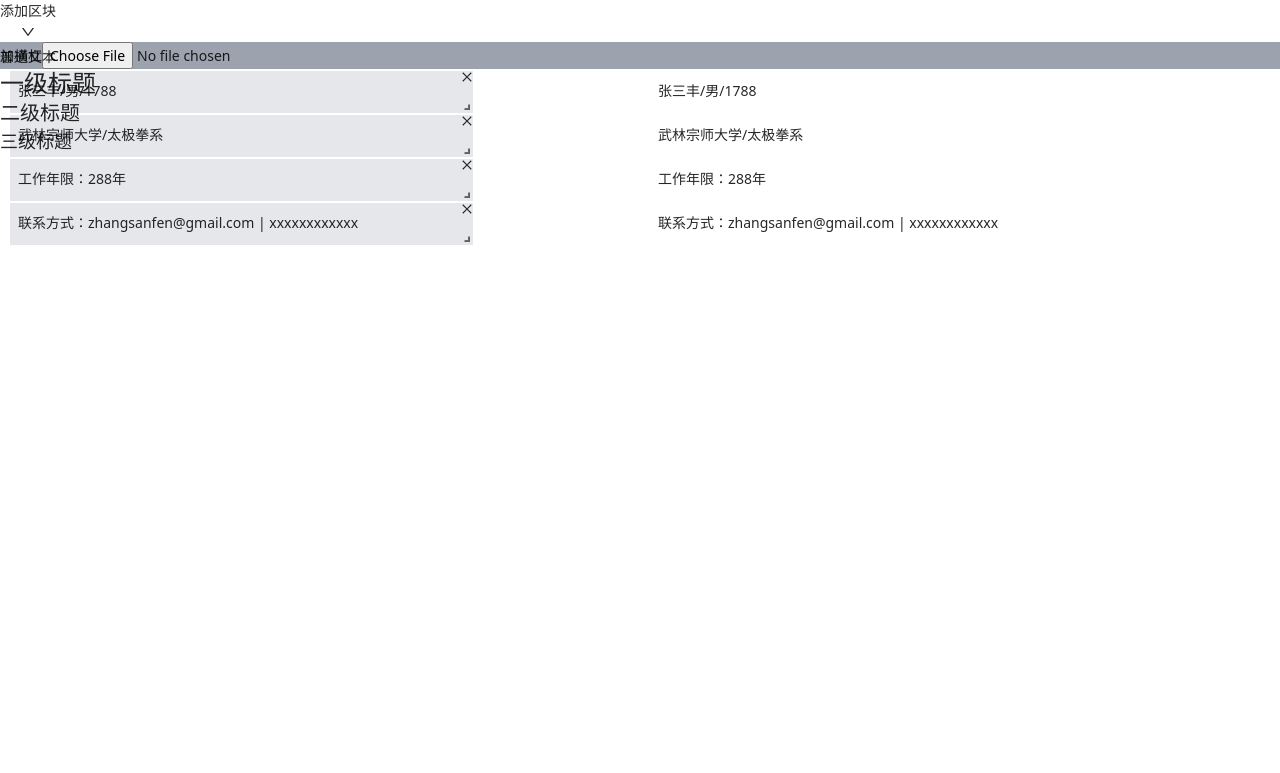
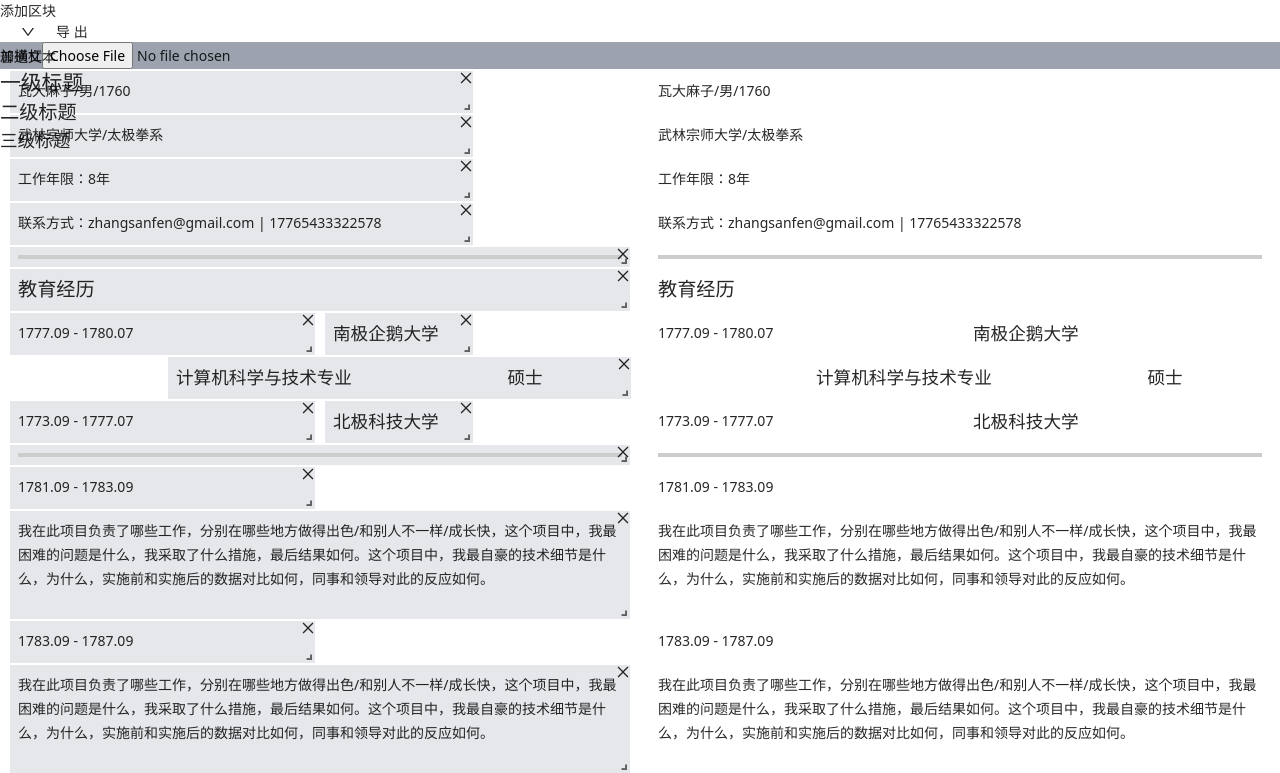
Before and after one commit to MasonEast/cool-resume, a React (Create React App) app: page / in a window 1280 px wide. Shown: the top 773 px of the page. Built offline with nearby package versions, Linux system fonts and the light colour scheme.

Commit message:
增加tpl数据回显

```diff
--- a/src/page/home/components/header/index.tsx
+++ b/src/page/home/components/header/index.tsx
@@ -20,6 +20,8 @@ export default function Header({ addBlock }: Props) {
       },
     });
   };
+
+  const handleExport = () => {};
 
   const menu = (
     <Menu
@@ -55,6 +57,7 @@ export default function Header({ addBlock }: Props) {
           </Space>
         </Button>
       </Dropdown>
+      <Button onClick={handleExport}>导出</Button>
     </header>
   );
 }
--- a/src/page/home/constants.ts
+++ b/src/page/home/constants.ts
@@ -10,71 +10,21 @@ export const TYPE = {
 
 export const BLOCK_STYLE: Record<string, React.CSSProperties> = {
   h1: {
-    fontSize: "2rem",
-    fontWeight: "bold",
+    fontSize: "1.3rem",
+    fontWeight: "500",
     lineHeight: "1.5rem",
   },
   h2: {
-    fontSize: "1.6rem",
-    fontWeight: "bold",
+    fontSize: "1.2rem",
+    fontWeight: "500",
     lineHeight: "1.5rem",
   },
   h3: {
-    fontSize: "1.2rem",
-    fontWeight: "bold",
+    fontSize: "1.1rem",
+    fontWeight: "500",
     lineHeight: "1.5rem",
   },
   p: {
     lineHeight: "1.5rem",
   },
 };
-
-export const LAYOUT = [
-  {
-    i: "a",
-    x: 0,
-    y: 0,
-    w: 3,
-    h: 2,
-  },
-  {
-    i: "b",
-    x: 0,
-    y: 1,
-    w: 3,
-    h: 2,
-  },
-  {
-    i: "c",
-    x: 0,
-    y: 2,
-    w: 3,
-    h: 2,
-  },
-  {
-    i: "d",
-    x: 0,
-    y: 2,
-    w: 3,
-    h: 2,
-  },
-];
-
-export const BLOCK_DATA = {
-  a: {
-    text: "张三丰/男/1788",
-    type: "p",
-  },
-  b: {
-    text: "武林宗师大学/太极拳系",
-    type: "p",
-  },
-  c: {
-    text: "工作年限：288年",
-    type: "p",
-  },
-  d: {
-    text: "联系方式：zhangsanfen@gmail.com | xxxxxxxxxxxx",
-    type: "p",
-  },
-};
--- a/src/page/home/index.tsx
+++ b/src/page/home/index.tsx
@@ -2,7 +2,8 @@ import React, { ReactNode, useState } from "react";
 import { CloseOutlined } from "@ant-design/icons";
 import { Layout, Responsive, WidthProvider } from "react-grid-layout";
 
-import { LAYOUT, BLOCK_DATA, BLOCK_STYLE, AVATAR } from "./constants";
+import { BLOCK_STYLE, AVATAR } from "./constants";
+import { LAYOUT, BLOCK_DATA } from "./tpl";
 import Header from "./components/header";
 
 const ResponsiveGridLayout = WidthProvider(Responsive);
@@ -31,8 +32,6 @@ function App() {
     },
   }: Data) => {
     const key = layout.i || String(Date.now() + layouts.length);
-    console.log(key, "key");
-
     if (layout) {
       layout.i = key;
       setLayouts([...layouts, layout as Layout]);
@@ -49,8 +48,9 @@ function App() {
 
   const handleAddDvider = () => {
     addBlock({
-      text: <p style={{ backgroundColor: "black", height: "100%" }} />,
+      text: <p style={{ backgroundColor: "#ccc", height: "100%" }} />,
       layout: {
+        i: `divider-${Date.now()}`,
         x: 0,
         y: 0,
         w: 6,
@@ -121,6 +121,7 @@ function App() {
       return data;
     });
   };
+  console.log(JSON.stringify(layouts), JSON.stringify(blockData), "---ab");
 
   return (
     <div className="App">
@@ -149,12 +150,12 @@ function App() {
             <div key={item.i}>
               <div
                 onBlur={(e) => handleBlockChange(item.i, e)}
-                contentEditable
+                contentEditable={!item.i.includes("divider")}
                 suppressContentEditableWarning
                 className="bg-gray-200 h-full leading-normal p-2"
-                style={BLOCK_STYLE[blockData[item.i].type || ""]}
+                style={BLOCK_STYLE[blockData[item.i]?.type || ""]}
               >
-                {blockData[item.i].text}
+                {blockData[item.i]?.text}
               </div>
               <CloseOutlined
                 className="absolute top-0 right-0 text-xs cursor-pointer"
@@ -176,9 +177,9 @@ function App() {
             <div key={item.i}>
               <div
                 className=" h-full leading-normal p-2"
-                style={BLOCK_STYLE[blockData[item.i].type || ""]}
+                style={BLOCK_STYLE[blockData[item.i]?.type || ""]}
               >
-                {blockData[item.i].text}
+                {blockData[item.i]?.text}
               </div>
             </div>
           ))}
--- /dev/null
+++ b/src/page/home/tpl.tsx
@@ -0,0 +1,136 @@
+export const LAYOUT = [
+  { w: 3, h: 2, x: 0, y: 0, i: "a", moved: false, static: false },
+  { w: 3, h: 2, x: 0, y: 2, i: "b", moved: false, static: false },
+  { w: 3, h: 2, x: 0, y: 4, i: "c", moved: false, static: false },
+  { w: 3, h: 2, x: 0, y: 6, i: "d", moved: false, static: false },
+  { w: 2, h: 2, x: 0, y: 18, i: "e", moved: false, static: false },
+  { w: 6, h: 5, x: 0, y: 20, i: "f", moved: false, static: false },
+  { w: 2, h: 2, x: 0, y: 25, i: "g", moved: false, static: false },
+  { w: 6, h: 5, x: 0, y: 27, i: "h", moved: false, static: false },
+  { w: 2, h: 2, x: 0, y: 32, i: "i", moved: false, static: false },
+  { w: 6, h: 5, x: 0, y: 34, i: "j", moved: false, static: false },
+  { w: 6, h: 4, x: 0, y: 44, i: "k", moved: false, static: false },
+  {
+    w: 6,
+    h: 1,
+    x: 0,
+    y: 8,
+    i: "divider-1656641352347",
+    moved: false,
+    static: false,
+  },
+  { w: 6, h: 2, x: 0, y: 9, i: "1656641686523", moved: false, static: false },
+  { w: 1, h: 2, x: 2, y: 11, i: "1656641701245", moved: false, static: false },
+  { w: 3, h: 2, x: 3, y: 11, i: "1656641849487", moved: false, static: false },
+  { w: 1, h: 2, x: 2, y: 13, i: "1656641875861", moved: false, static: false },
+  { w: 3, h: 2, x: 3, y: 13, i: "1656641882006", moved: false, static: false },
+  { w: 6, h: 2, x: 0, y: 16, i: "1656641931986", moved: false, static: false },
+  { w: 3, h: 2, x: 2, y: 18, i: "1656641969635", moved: false, static: false },
+  {
+    w: 6,
+    h: 1,
+    x: 0,
+    y: 15,
+    i: "divider-1656641977211",
+    moved: false,
+    static: false,
+  },
+  { w: 1, h: 2, x: 5, y: 18, i: "1656642105473", moved: false, static: false },
+  { w: 3, h: 2, x: 2, y: 25, i: "1656642390690", moved: false, static: false },
+  { w: 1, h: 2, x: 5, y: 25, i: "1656642455942", moved: false, static: false },
+  { w: 2, h: 2, x: 0, y: 11, i: "1656644948851", moved: false, static: false },
+  { w: 2, h: 2, x: 0, y: 13, i: "1656644974126", moved: false, static: false },
+  { w: 3, h: 2, x: 2, y: 32, i: "1656645003623", moved: false, static: false },
+  { w: 1, h: 2, x: 5, y: 32, i: "1656645005381", moved: false, static: false },
+  {
+    w: 6,
+    h: 1,
+    x: 0,
+    y: 39,
+    i: "divider-1656645040317",
+    moved: false,
+    static: false,
+  },
+  { w: 6, h: 2, x: 0, y: 40, i: "1656645061486", moved: false, static: false },
+  { w: 6, h: 2, x: 0, y: 42, i: "1656645077496", moved: false, static: false },
+  { w: 6, h: 2, x: 0, y: 48, i: "1656645112914", moved: false, static: false },
+  { w: 6, h: 4, x: 0, y: 50, i: "1656645114604", moved: false, static: false },
+  { w: 2, h: 8, x: 4, y: 0, i: "avatar", moved: false, static: false },
+];
+
+export const BLOCK_DATA = {
+  a: { text: "瓦大麻子/男/1760", type: "p" },
+  b: { text: "武林宗师大学/太极拳系", type: "p" },
+  c: { text: "工作年限：8年", type: "p" },
+  d: { text: "联系方式：zhangsanfen@gmail.com | 17765433322578", type: "p" },
+  e: { text: "1781.09 - 1783.09", type: "p" },
+  f: {
+    text: "我在此项目负责了哪些工作，分别在哪些地方做得出色/和别人不一样/成长快，这个项目中，我最困难的问题是什么，我采取了什么措施，最后结果如何。这个项目中，我最自豪的技术细节是什么，为什么，实施前和实施后的数据对比如何，同事和领导对此的反应如何。",
+    type: "p",
+  },
+  g: { text: "1783.09 - 1787.09", type: "p" },
+  h: {
+    text: "我在此项目负责了哪些工作，分别在哪些地方做得出色/和别人不一样/成长快，这个项目中，我最困难的问题是什么，我采取了什么措施，最后结果如何。这个项目中，我最自豪的技术细节是什么，为什么，实施前和实施后的数据对比如何，同事和领导对此的反应如何。",
+    type: "p",
+  },
+  i: { text: "1787.11 - 1800.03", type: "p" },
+  j: {
+    text: "我在此项目负责了哪些工作，分别在哪些地方做得出色/和别人不一样/成长快，这个项目中，我最困难的问题是什么，我采取了什么措施，最后结果如何。这个项目中，我最自豪的技术细节是什么，为什么，实施前和实施后的数据对比如何，同事和领导对此的反应如何。",
+    type: "p",
+  },
+  k: {
+    text: "程序自动生成技术被认为是提高软件开发自动化程度和最终质量的重要方法，受到学术界和工业界的广泛关注。程序自动生成技术指利用某些技术自动地为软件生成源代码，达到根据用户的需求机器自动编程的目的。极大程度地减轻了程序员的开发负担, 使得程序员可以更加关注于业务价值赋能。",
+    type: "p",
+  },
+  "divider-1656641352347": {
+    type: "p",
+    text: <p style={{ backgroundColor: "#ccc", height: "100%" }} />,
+  },
+  "1656641686523": { type: "h2", text: "教育经历" },
+  "1656641701245": { type: "h3", text: "南极企鹅大学" },
+  "1656641849487": {
+    type: "h3",
+    text: "计算机科学与技术专业                                  硕士",
+  },
+  "1656641875861": { type: "h3", text: "北极科技大学" },
+  "1656641882006": {
+    type: "h3",
+    text: "人与自然专业                                                  学士",
+  },
+  "1656641931986": { type: "h2", text: "项目经历" },
+  "1656641969635": { type: "h3", text: "嘎巴嘎巴集团 - 噶巴巴项目" },
+  "divider-1656641977211": {
+    type: "p",
+    text: <p style={{ backgroundColor: "#ccc", height: "100%" }} />,
+  },
+  "1656642105473": { type: "h3", text: "前端开发" },
+  "1656642390690": { type: "h3", text: "跨立酷奇公司 - 叽里呱啦项目" },
+  "1656642455942": { type: "h3", text: "前端开发" },
+  "1656644948851": { type: "p", text: "1777.09 - 1780.07" },
+  "1656644974126": { type: "p", text: "1773.09 - 1777.07" },
+  "1656645003623": { type: "h3", text: "稀里糊涂公司 - 稀里糊涂项目" },
+  "1656645005381": { type: "h3", text: "前端负责人" },
+  "divider-1656645040317": {
+    type: "p",
+    text: <p style={{ backgroundColor: "#ccc", height: "100%" }} />,
+  },
+  "1656645061486": { type: "h2", text: "个人作品" },
+  "1656645077496": { type: "h3", text: "cool-code 代码生成" },
+  "1656645112914": { type: "h3", text: "cool-resume 个人简历" },
+  "1656645114604": {
+    type: "p",
+    text: "cool-resume简历是优秀在线简历制作网站，提供海量的个人简历模版，中英文简历模版和各行业的简历模板，并提供免费在线简历制作服务,高效-便捷-实用的满足各类求职者的简历。",
+  },
+  avatar: {
+    type: "img",
+    text: (
+      <img
+        alt=""
+        style={{
+          height: "100%",
+        }}
+        src="https://p1-jj.byteimg.com/tos-cn-i-t2oaga2asx/gold-user-assets/2020/1/9/16f8aa0c1333bb67~tplv-t2oaga2asx-image.image"
+      />
+    ),
+  },
+};
--- a/tailwind.config.js
+++ b/tailwind.config.js
@@ -14,6 +14,11 @@ module.exports = {
       red: colors.rose,
       yellow: colors.amber,
     },
+    fontSize: {
+      lg: "1.1rem",
+      xl: "1.2rem",
+      "2xl": "1.3rem",
+    },
   },
   variants: {
     extend: {},
```
Also changed, not shown: 1 other file (tests, documents, lock files or other folders).
